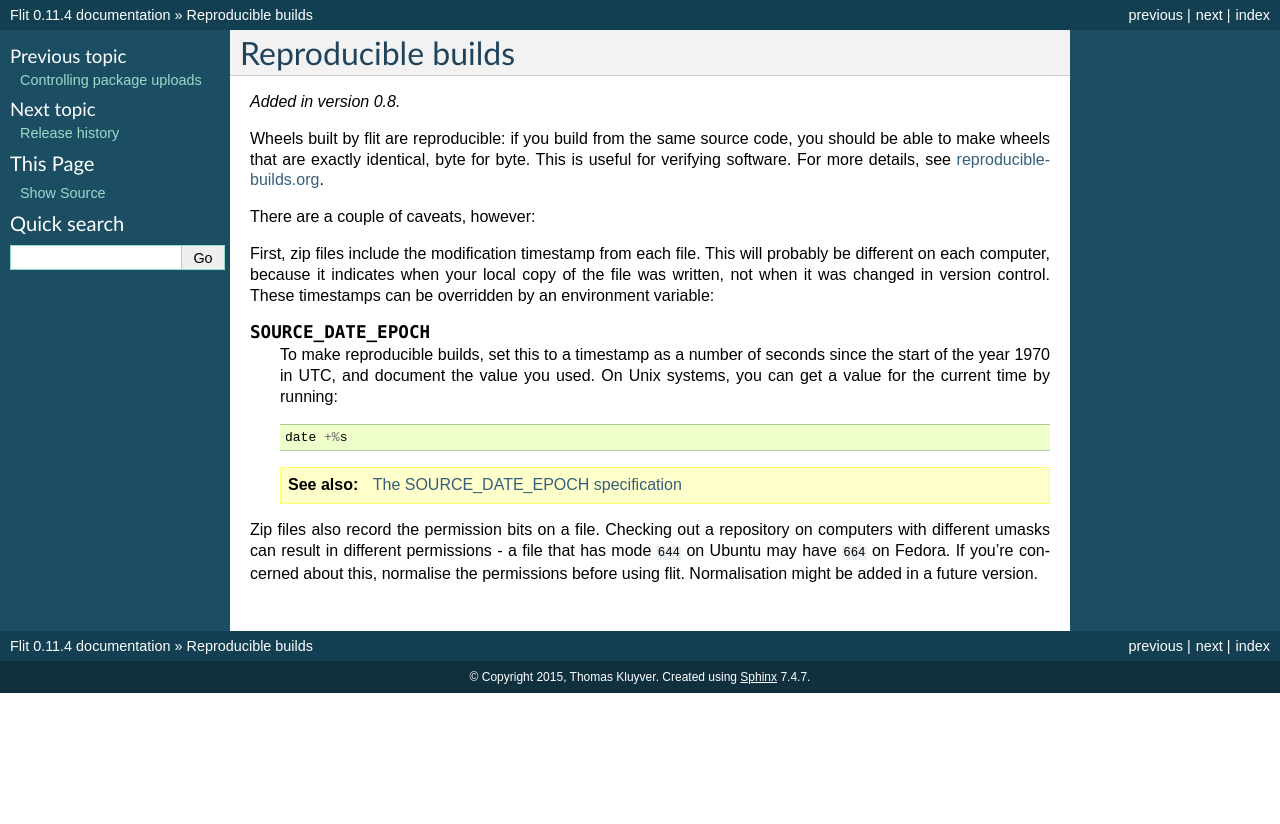
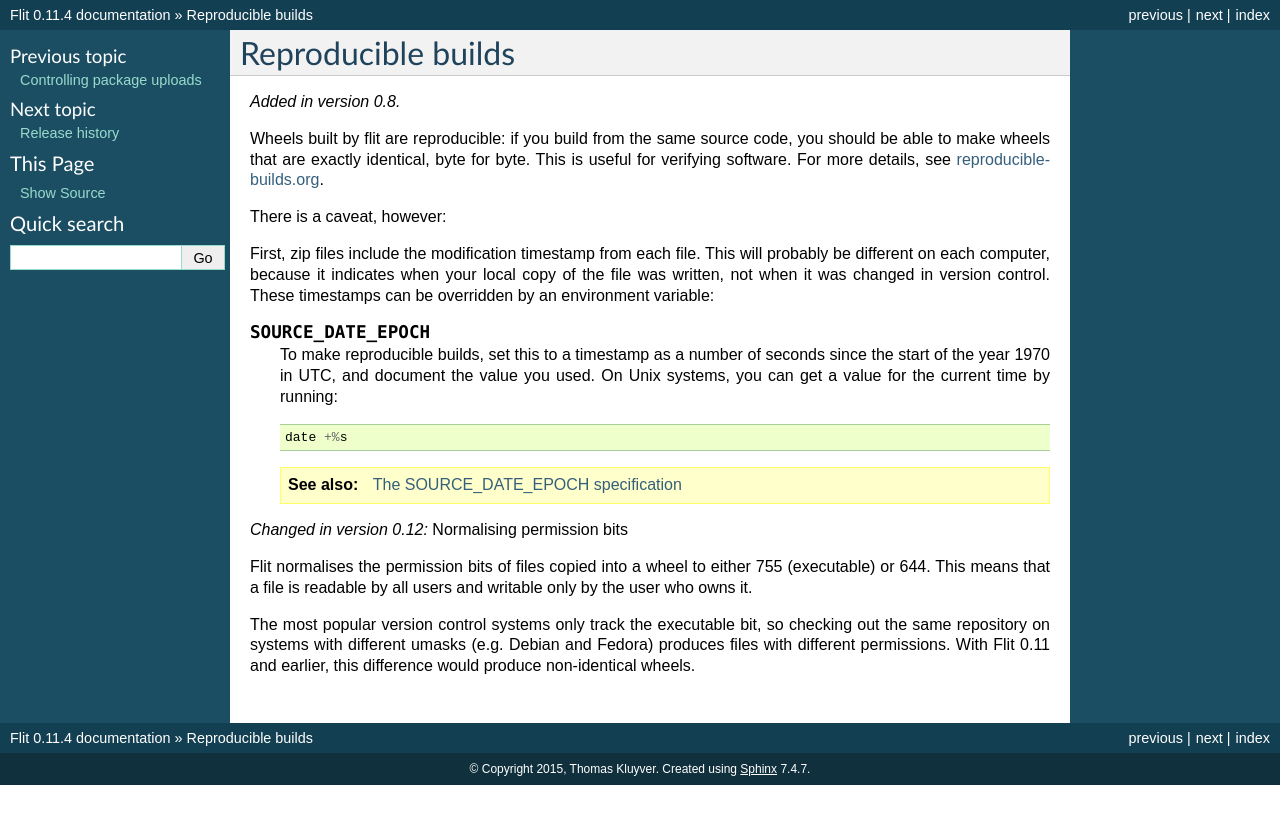
Before and after one commit to pypa/flit, a Sphinx documentation site: the page built from doc/reproducible.rst, in a window 1280 px wide. Shown: the top 824 px of the page. Built offline with Sphinx 7.4.7, drawn with Linux system fonts in a browser that asks for light colours.

Commit message:
Document normalising permissions

```diff
--- a/doc/history.rst
+++ b/doc/history.rst
@@ -1,5 +1,11 @@
 Release history
 ===============
+
+Version 0.12
+------------
+
+- Normalise file permissions in the zip file, making builds more reproducible
+  across different systems.
 
 Version 0.11.4
 --------------
--- a/doc/reproducible.rst
+++ b/doc/reproducible.rst
@@ -8,7 +8,7 @@ you should be able to make wheels that are exactly identical, byte for byte.
 This is useful for verifying software. For more details, see
 `reproducible-builds.org <https://reproducible-builds.org/>`__.
 
-There are a couple of caveats, however:
+There is a caveat, however:
 
 First, zip files include the modification timestamp from each file. This will
 probably be different on each computer, because it indicates when your local
@@ -29,8 +29,14 @@ These timestamps can be overridden by an environment variable:
       `The SOURCE_DATE_EPOCH specification
       <https://reproducible-builds.org/specs/source-date-epoch/>`__
 
-Zip files also record the permission bits on a file. Checking out a repository
-on computers with different umasks can result in different permissions - a file
-that has mode ``644`` on Ubuntu may have ``664`` on Fedora. If you're concerned
-about this, normalise the permissions before using flit. Normalisation might
-be added in a future version.
+.. versionchanged:: 0.12
+   Normalising permission bits
+
+Flit normalises the permission bits of files copied into a wheel to either
+755 (executable) or 644. This means that a file is readable by all users
+and writable only by the user who owns it.
+
+The most popular version control systems only track the executable bit,
+so checking out the same repository on systems with different umasks
+(e.g. Debian and Fedora) produces files with different permissions. With Flit
+0.11 and earlier, this difference would produce non-identical wheels.
```
